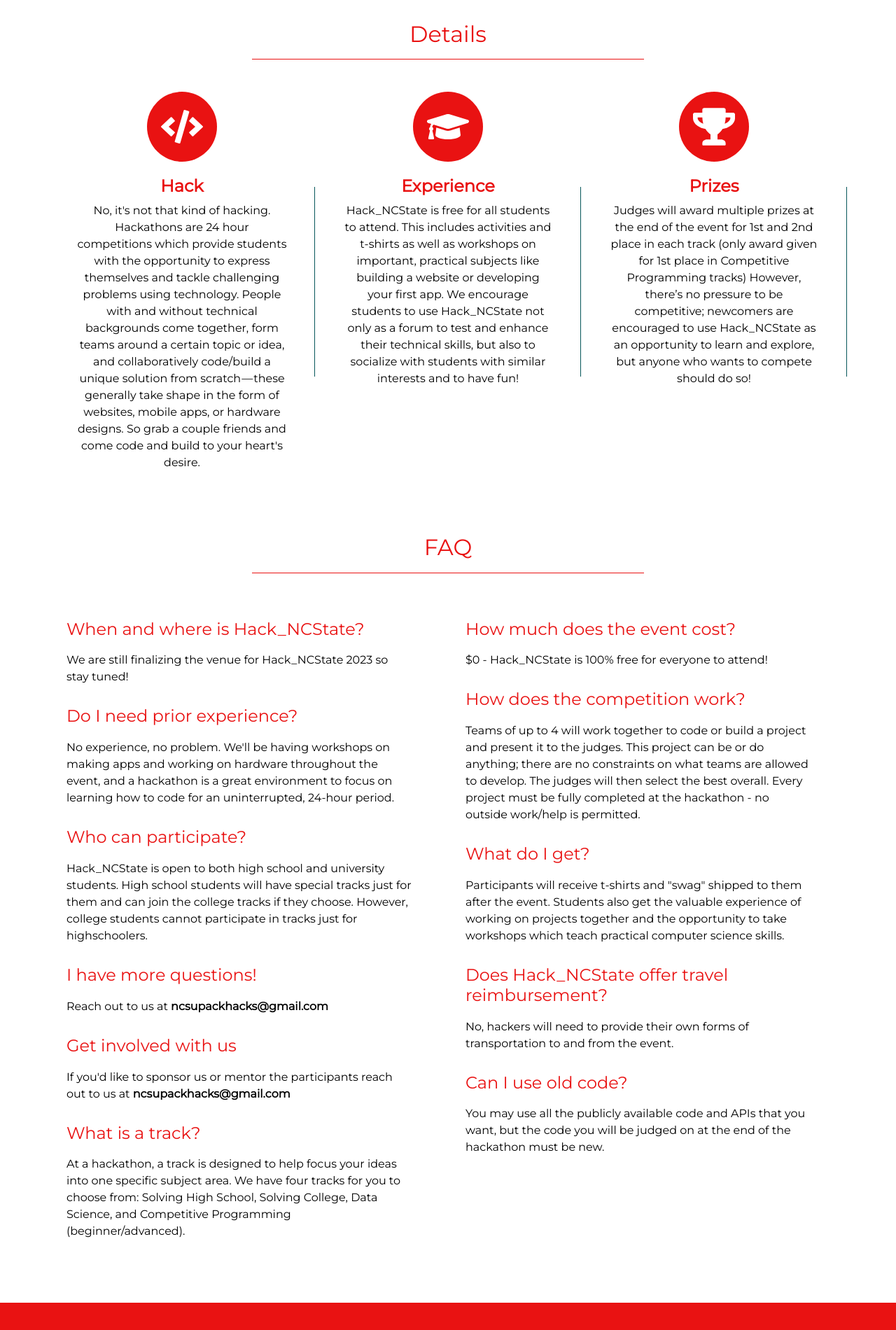
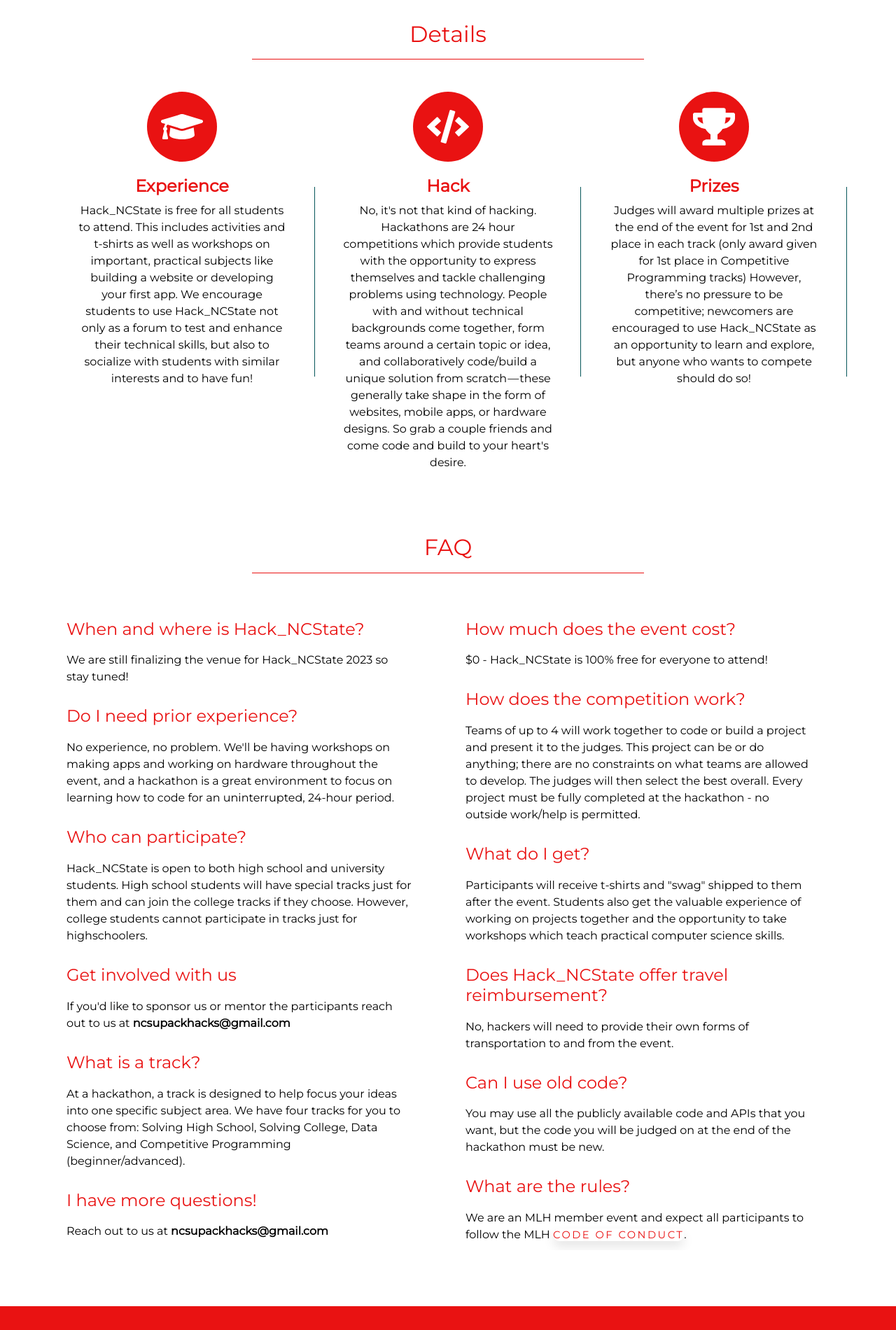
Before and after one commit to HackNCState/website, a plain HTML site: page index.html in a window 1280 px wide. Shown: the part 860-2760 px from the top of the page at 70% size. Drawn offline with nearby package versions, Linux system fonts and the light colour scheme.

Commit message:
add MLH member link

```diff
--- a/Hack_NCStateCSS.css
+++ b/Hack_NCStateCSS.css
@@ -25,15 +25,12 @@
   transition: all 0.3s ease 0s;
   cursor: pointer;
   outline: none;
-}
-
-.button-link {
   color: #e91212;
 }
 
 .button-link:hover {
   background-color: #e91212;
-  box-shadow: 0px 15px 20px rgba(122, 12, 12, 0.685);
+  box-shadow: 0px 15rem 20px rgba(122, 12, 12, 0.685);
   transform: translateY(-7px);
 }
 
--- a/index.html
+++ b/index.html
@@ -170,6 +170,21 @@
           </div>
           <div class="col-lg-4 icon-section divider">
             <div class="icon-holder">
+              <i class="fas fa-graduation-cap fa-3x"></i>
+            </div>
+            <h4><b>Experience</b></h4>
+            <span
+              >Hack_NCState is free for all students to attend. This includes
+              activities and t-shirts as well as workshops on important,
+              practical subjects like building a website or developing your
+              first app. We encourage students to use Hack_NCState not only as a
+              forum to test and enhance their technical skills, but also to
+              socialize with students with similar interests and to have
+              fun!</span
+            >
+          </div>
+          <div class="col-lg-4 pt-5 pt-lg-0 icon-section divider">
+            <div class="icon-holder">
               <i class="fas fa-code fa-3x"></i>
             </div>
             <h4><b>Hack</b></h4>
@@ -183,21 +198,6 @@
               generally take shape in the form of websites, mobile apps, or
               hardware designs. So grab a couple friends and come code and build
               to your heart's desire.</span
-            >
-          </div>
-          <div class="col-lg-4 pt-5 pt-lg-0 icon-section divider">
-            <div class="icon-holder">
-              <i class="fas fa-graduation-cap fa-3x"></i>
-            </div>
-            <h4><b>Experience</b></h4>
-            <span
-              >Hack_NCState is free for all students to attend. This includes
-              activities and t-shirts as well as workshops on important,
-              practical subjects like building a website or developing your
-              first app. We encourage students to use Hack_NCState not only as a
-              forum to test and enhance their technical skills, but also to
-              socialize with students with similar interests and to have
-              fun!</span
             >
           </div>
           <div class="col-lg-4 pt-5 pt-lg-0 icon-section divider">
@@ -265,10 +265,6 @@
               </span>
             </div>
             <div class="question">
-              <h4>I have more questions!</h4>
-              <span>Reach out to us at <b>ncsupackhacks@gmail.com</b></span>
-            </div>
-            <div class="question">
               <h4>Get involved with us</h4>
               <span
                 >If you'd like to sponsor us or mentor the participants reach
@@ -283,6 +279,10 @@
                 choose from: Solving High School, Solving College, Data Science,
                 and Competitive Programming (beginner/advanced).</span
               >
+            </div>
+            <div class="question">
+              <h4>I have more questions!</h4>
+              <span>Reach out to us at <b>ncsupackhacks@gmail.com</b></span>
             </div>
           </div>
           <div class="col-md-6">
@@ -335,6 +335,19 @@
                 want, but the code you will be judged on at the end of the
                 hackathon must be new.</span
               >
+            </div>
+
+            <div class="question">
+              <h4>What are the rules?</h4>
+              <span
+                >We are an MLH member event and expect all participants to
+                follow the MLH
+                <a
+                  class="button-link"
+                  href="https://static.mlh.io/docs/mlh-code-of-conduct.pdf"
+                  >Code of Conduct</a
+                >.
+              </span>
             </div>
           </div>
         </div>
```
